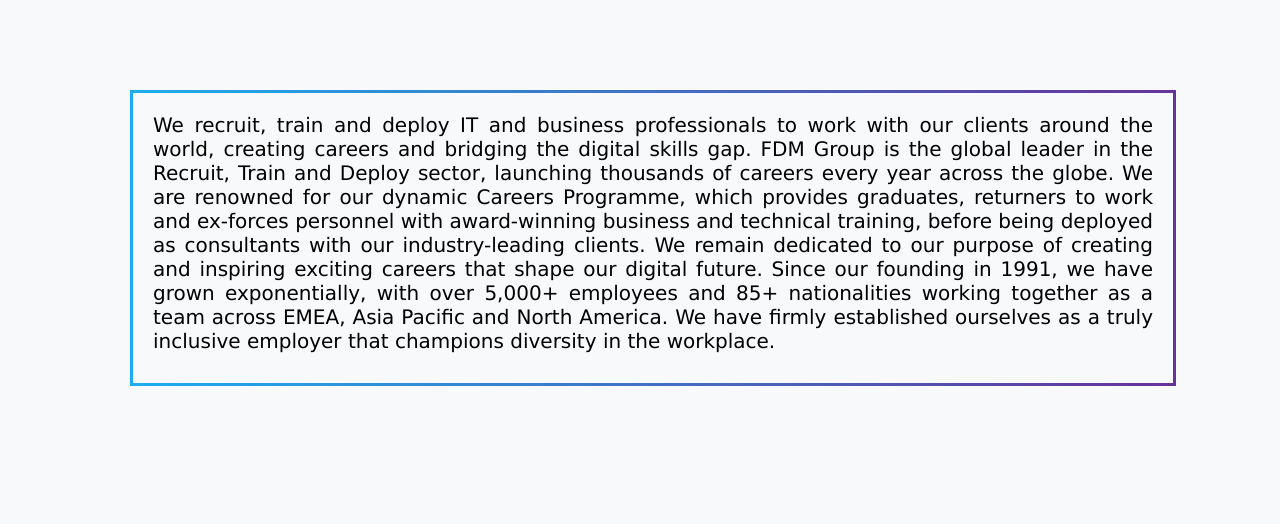
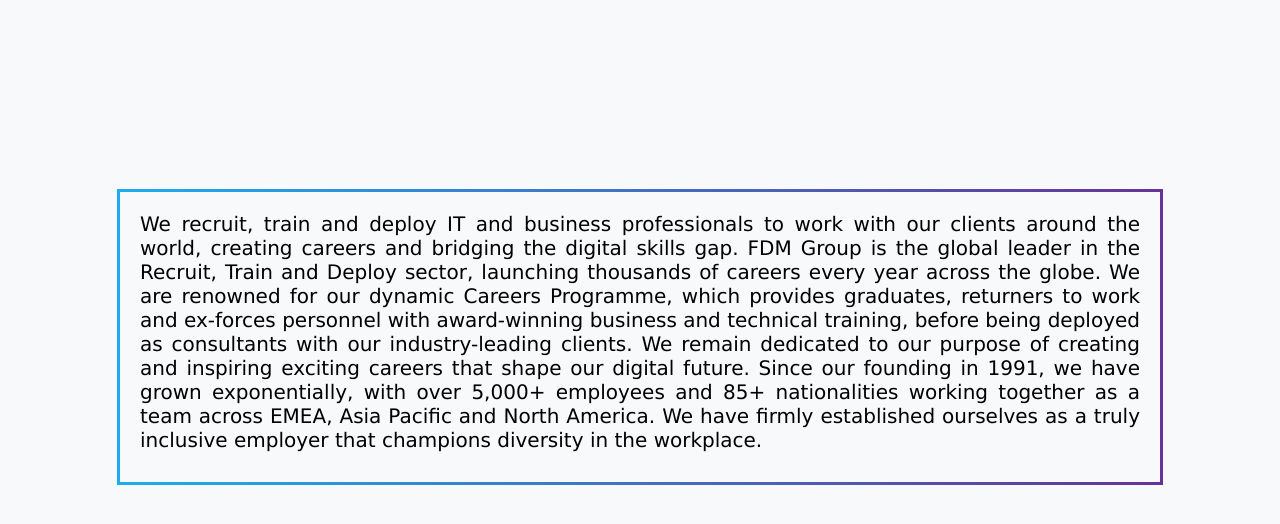
Before and after one commit to Newcastle-University-CSC2033-Group04/FDM, a Flask app: page /home in a window 1280 px wide. Shown: the part 63-587 px from the top of the page. Run offline with Flask 2, Linux system fonts and the light colour scheme.

Commit message:
Fixed home text box position.

```diff
--- a/static/homeStyle.css
+++ b/static/homeStyle.css
@@ -1,3 +1,12 @@
+.boundary {
+   position: absolute;
+   left: 50%;
+   text-align: center;
+   top: 50%;
+   transform: translate(-50%, -50%);
+   padding: 10px;
+}
+
 p { /*Displays description of company in text box*/
    font-family: verdana;
    color: black;
@@ -6,8 +15,7 @@ p { /*Displays description of company in text box*/
    background-color: transparent;
    height: 250px;
    width: 1000px;
-   position: relative;
-   top: 70px; left: 130px;
+   margin: 20px auto;
    border-style: solid;
    padding: 20px;
    border-image: linear-gradient(to right, #1daded , rebeccapurple);
--- a/templates/home.html
+++ b/templates/home.html
@@ -4,7 +4,7 @@
 <link rel="stylesheet" type="text/css" href="{{ url_for('static',filename='homeStyle.css') }}">
 
 <body>
-   <div>
+   <div class="boundary">
        <p>We recruit, train and deploy IT and business professionals to work with our clients
            around the world, creating careers and bridging the digital skills gap.
 
@@ -21,7 +21,6 @@
            champions diversity in the workplace.
        </p>
    </div>
-   <script src="HomeScript.js"></script>
 </body>
 
 {% endblock %}
```
